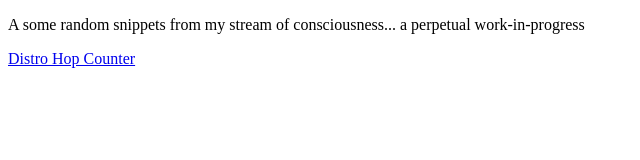
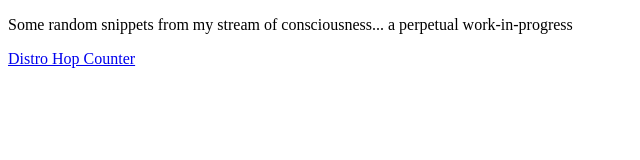
Before and after one commit to WalJT/personal_website, a plain HTML site: page index.html in a window 1280 px wide. Shown: the full height of the page, 0-640 px from the left. Drawn offline with Linux system fonts and the light colour scheme.

Commit message:
Fix a typo

```diff
--- a/index.html
+++ b/index.html
@@ -14,7 +14,7 @@
 <title>Insert title here</title>
 </head>
 <body>
-<p>A some random snippets from my stream of consciousness... a perpetual work-in-progress</p>
+<p>Some random snippets from my stream of consciousness... a perpetual work-in-progress</p>
 <a href="distrohop.html">Distro Hop Counter</a>
 </body>
 </html>
```
